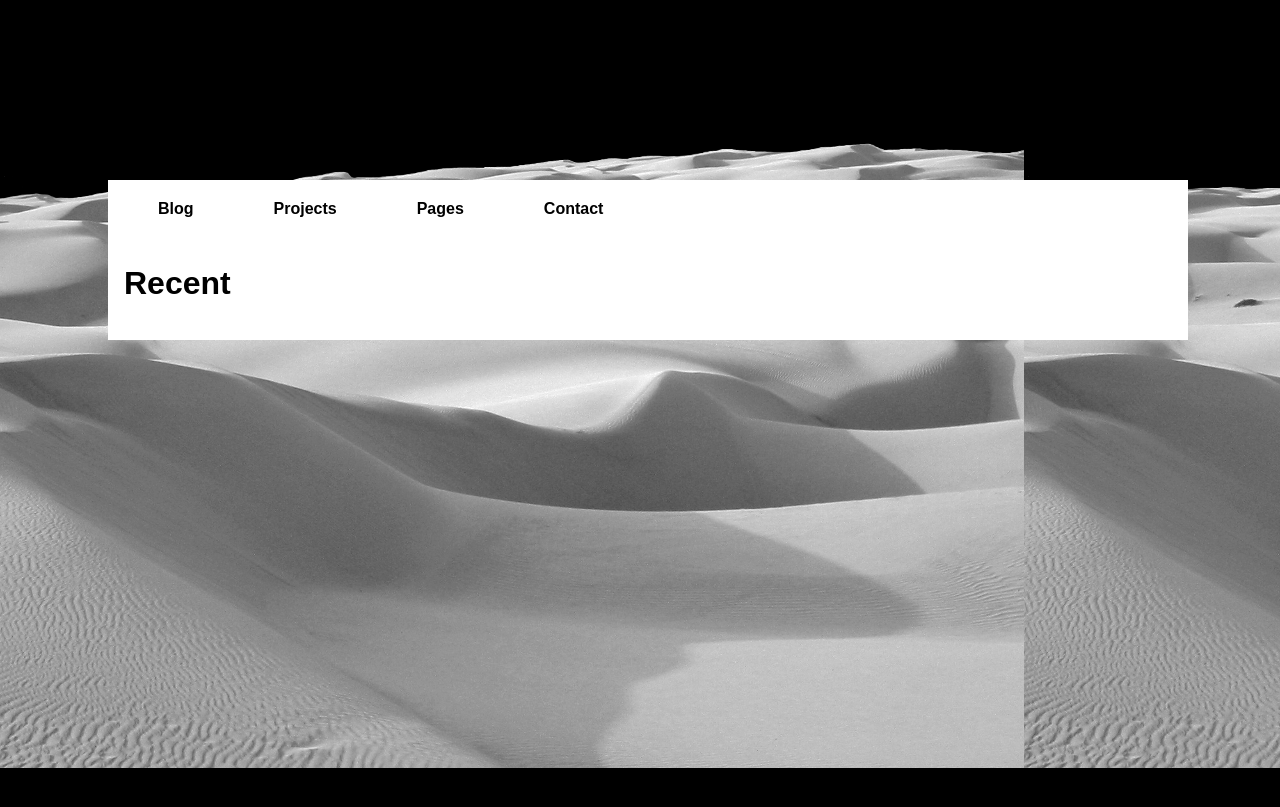
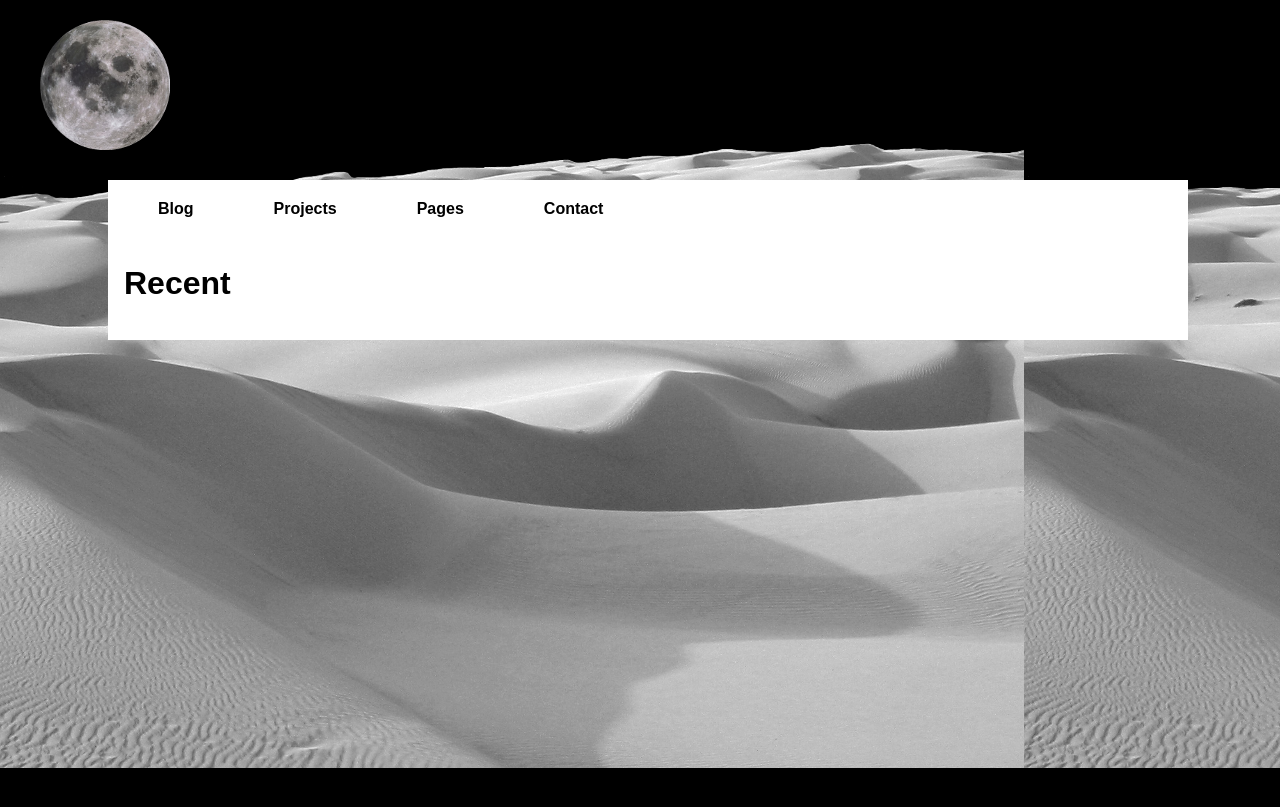
Before and after one commit to postmodern/postmodern.github.io, a Jekyll site: the page built from index.html, in a window 1280 px wide. Shown: the top 807 px of the page. Built offline with Jekyll 4.4.1, drawn with Linux system fonts in a browser that asks for light colours.

Commit message:
Added the Moon.

```diff
--- a/_includes/header.html
+++ b/_includes/header.html
@@ -0,0 +1,2 @@
+
+<img id="moon" src="/images/moon.png" alt="Moon" />
--- a/css/default.css
+++ b/css/default.css
@@ -10,6 +10,12 @@ img {
 }
 
 a {
+}
+
+#moon {
+	position: absolute;
+	top: 20px;
+	left: 40px;
 }
 
 #menu {
```
Also changed, not shown: images/moon.png (added).
